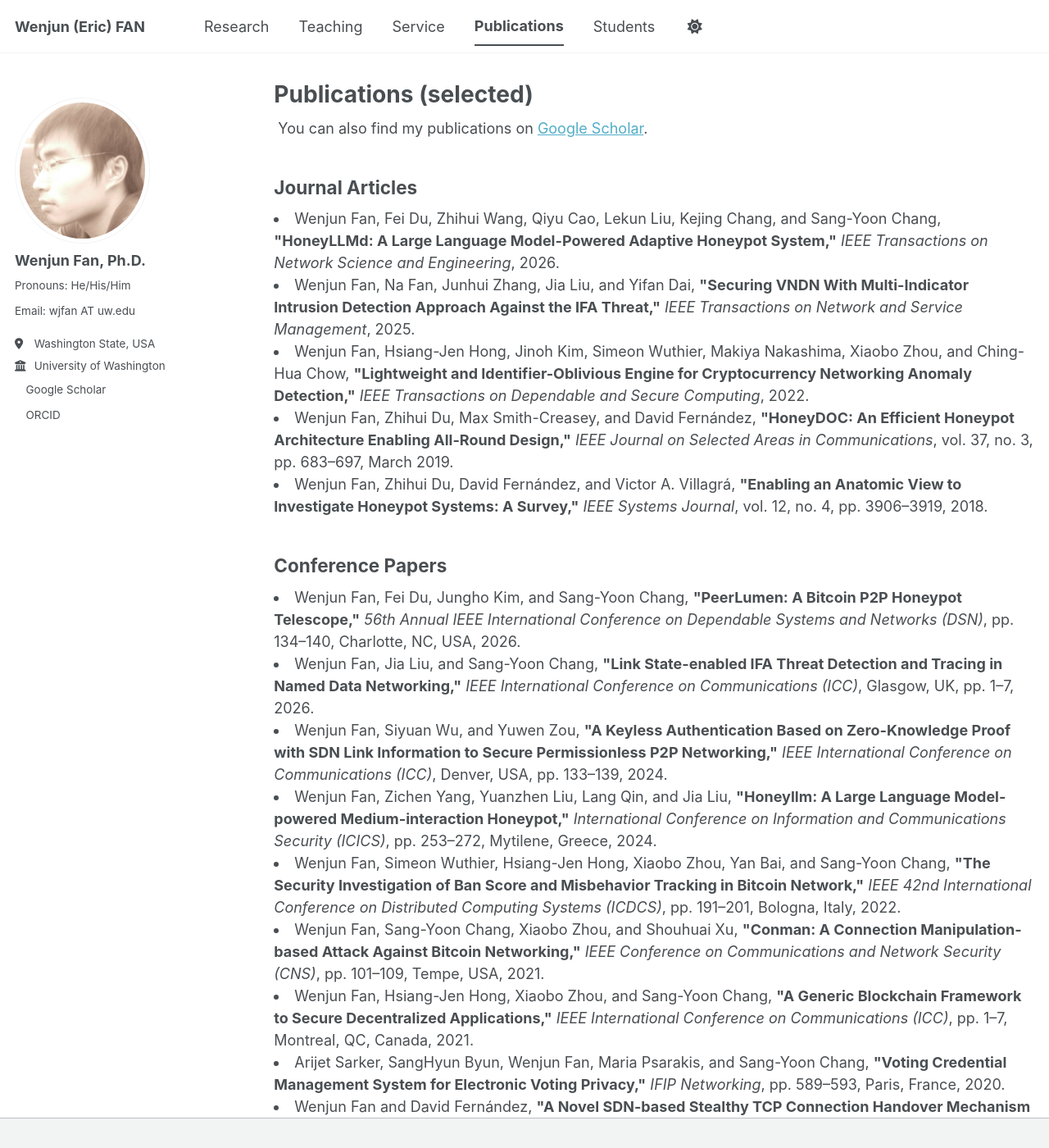
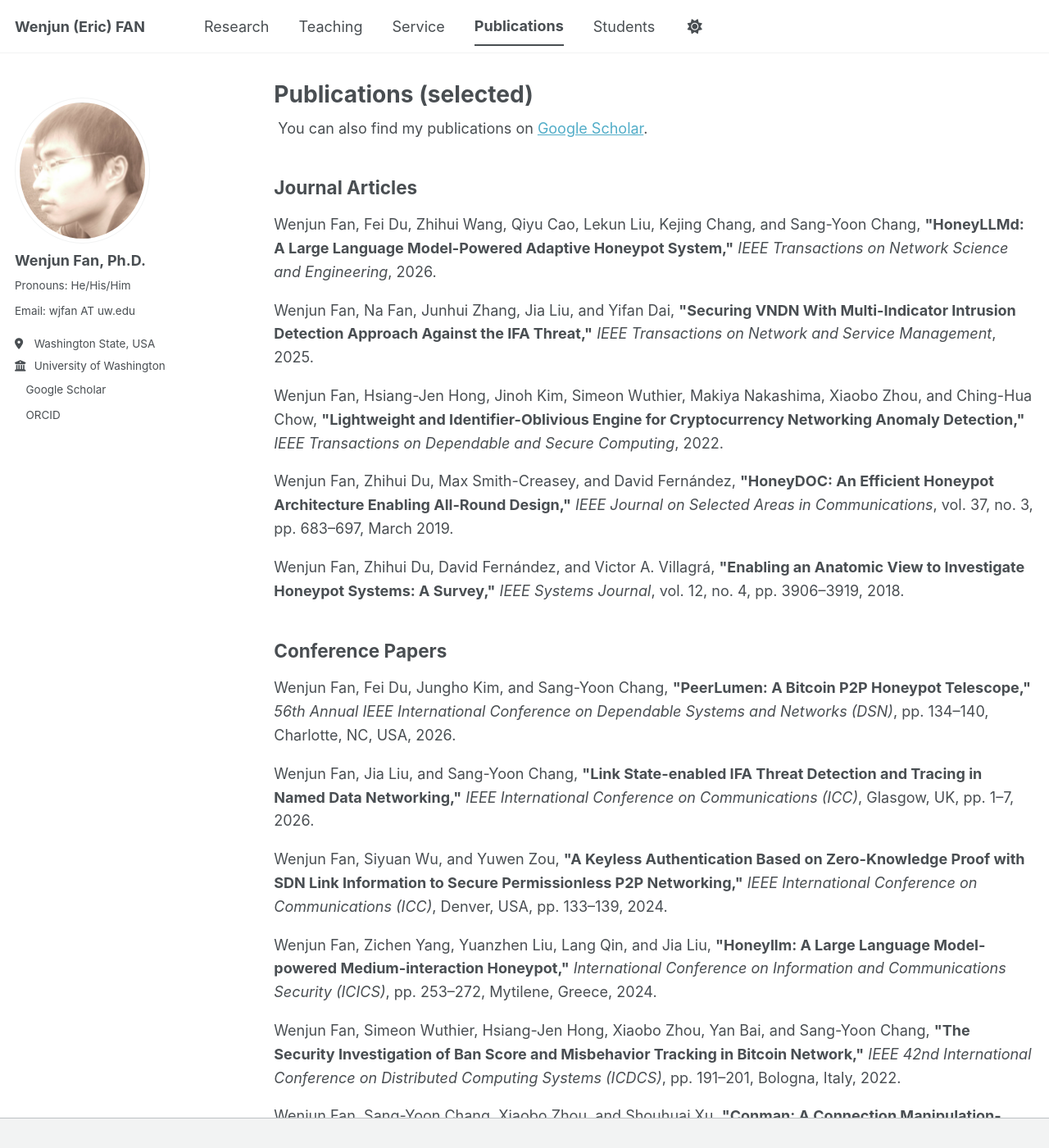
Before and after one commit to fanwj2010/fanwj2010.github.io, a Jekyll site: the page built from _pages/publications.html, in a window 1280 px wide and 1400 px high. Shown: the whole window at 82% size. Built offline with Jekyll 4.4.1, drawn with Linux system fonts in a browser that asks for light colours; a script bundle is joined from its source files by our own code; a style sheet for code colours, icons or effects is not loaded.

Commit message:
Update publications.html

```diff
--- a/_pages/publications.html
+++ b/_pages/publications.html
@@ -4,6 +4,13 @@ title: "Publications (selected)"
 permalink: /publications/
 author_profile: true
 ---
+
+<style>
+.publication-list li {
+    margin-bottom: 18px;
+    line-height: 1.6;
+}
+</style>
 
 {% if site.author.googlescholar %}
   <div class="wordwrap">
@@ -16,7 +23,7 @@ author_profile: true
 
 <h2>Journal Articles</h2>
 
-<div>
+<ul class="publication-list" style="list-style: none; padding-left: 0;">
   <li>
     Wenjun Fan, Fei Du, Zhihui Wang, Qiyu Cao, Lekun Liu, Kejing Chang, and Sang-Yoon Chang,
     <strong>"HoneyLLMd: A Large Language Model-Powered Adaptive Honeypot System,"</strong>
@@ -42,12 +49,12 @@ author_profile: true
     <strong>"Enabling an Anatomic View to Investigate Honeypot Systems: A Survey,"</strong>
     <em>IEEE Systems Journal</em>, vol. 12, no. 4, pp. 3906–3919, 2018.
   </li>
-</div>
+</ul>
 
 <h2>Conference Papers</h2>
 
 <!--ol reversed-->
-<div>
+<ul class="publication-list" style="list-style: none; padding-left: 0;">
   <li>
     Wenjun Fan, Fei Du, Jungho Kim, and Sang-Yoon Chang,
     <strong>"PeerLumen: A Bitcoin P2P Honeypot Telescope,"</strong>
@@ -93,7 +100,7 @@ author_profile: true
     <strong>"A Novel SDN-based Stealthy TCP Connection Handover Mechanism for Hybrid Honeypot Systems,"</strong>
     <em>IEEE NetSoft</em>, pp. 1–9, Bologna, Italy, 2017.
   </li>
-</div>
+</ul>
 <!--/ol-->
 
 
```
